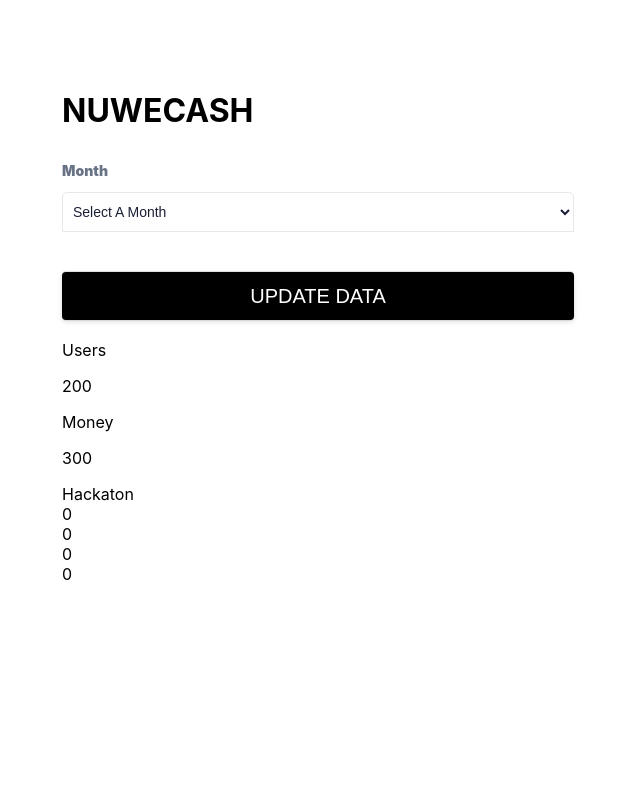
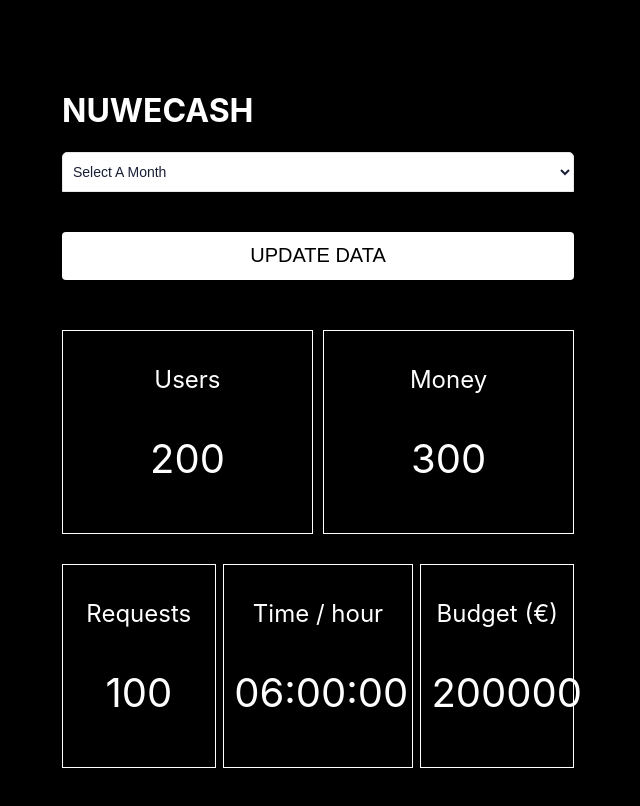
Before and after one commit to viespadago/retofinal, a React (Create React App) app in the folder nuwe/: page / in a window 1280 px wide. Shown: the top 806 px of the page, without its empty margins (322-962 px from the left). Built offline with nearby package versions, Linux system fonts and the light colour scheme.

Commit message:
added styles to dashboard

```diff
--- a/nuwe/src/App.css
+++ b/nuwe/src/App.css
@@ -47,8 +47,8 @@ button {
   margin: 40px 0 20px;
   padding: 5px;
   font-size: 20px;
-  background-color: #000;
-  color: #fff;
+  color: #000;
+  background-color: #fff;
   border: none;
   box-shadow: 0px -1px 1px rgba(0, 0, 0, 0.12), 0px 2px 5px rgba(0, 0, 0, 0.12), 0px 1px 1px rgba(0, 0, 0, 0.08);
   border-radius: 4px;
@@ -56,5 +56,40 @@ button {
 }
 
 button:hover {
-  background-color: #000;
+  background-color: #778899;
 }
+
+.info-container {
+  display: flex;
+  flex-wrap: wrap;
+  justify-content: space-between;
+  margin-top: 50px;
+}
+
+.info-details {
+  margin-bottom: 30px;
+  padding: 10px;
+  text-align: center;
+  border: 1px solid #fff;
+  box-sizing: border-box;
+}
+
+.info-details:first-child, .info-details:nth-child(2) {
+  width: 49%;
+}
+
+.info-details:nth-child(3),  .info-details:last-child {
+  width: 30%;
+}
+
+.info-details:nth-child(4) {
+  width: 37%;
+}
+
+.info-text {
+  font-size: 24px;
+}
+
+.info-number {
+  font-size: 40px;
+}
--- a/nuwe/src/components/Dashboard.js
+++ b/nuwe/src/components/Dashboard.js
@@ -14,14 +14,17 @@ export const Dashboard = () => {
         <>
 
             {/* */}
-            <div>
+            <div className="info-container">
                 <InfoDetails text="Users" number="200" />
                 <InfoDetails text="Money" number="300" />
-                <div>{user}</div>
+                <InfoDetails text="Requests" number="100" />
+                <InfoDetails text="Time / hour" number="06:00:00" />
+                <InfoDetails text="Budget (€)" number="200000" />
+                {/* <div>{user}</div>
                 <div>{requestedMoney}</div>
                 <div>{acceptedRequests}</div>
                 <div>{budget}</div>
-                <div>{loanReturnTime}</div>
+                <div>{loanReturnTime}</div> */}
             </div>
         </>
     )
--- a/nuwe/src/components/InfoDetails.js
+++ b/nuwe/src/components/InfoDetails.js
@@ -1,6 +1,6 @@
 export const InfoDetails = ({ text, number }) => (
-  <div>
-    <p>{ text }</p>
-    <p>{ number }</p>
+  <div className="info-details">
+    <p className="info-text">{ text }</p>
+    <p className="info-number">{ number }</p>
   </div>
 );
--- a/nuwe/src/components/SelectInput.js
+++ b/nuwe/src/components/SelectInput.js
@@ -3,7 +3,6 @@ import { months } from '../assets/months';
 export const SelectInput = ({ month, setMonth }) => {
   return (
     <>
-      <label htmlFor="month">Month</label>
       <select name="month" id="month" value={ month } onChange={ (e) => setMonth(e.target.value) }>
         <option value={ null }>Select a month</option>
         { months !== '' && months.map( (monthItem, id) => <option key={ id } value={ monthItem.name }>{ monthItem.name }</option>) }
--- a/nuwe/src/index.css
+++ b/nuwe/src/index.css
@@ -5,9 +5,7 @@ body {
     sans-serif;
   -webkit-font-smoothing: antialiased;
   -moz-osx-font-smoothing: grayscale;
+  box-sizing: border-box;
+  color: #fff;
+  background-color: black;
 }
-
-code {
-  font-family: source-code-pro, Menlo, Monaco, Consolas, 'Courier New',
-    monospace;
-}
```
